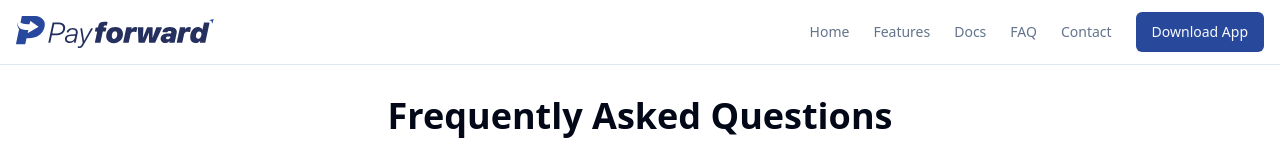
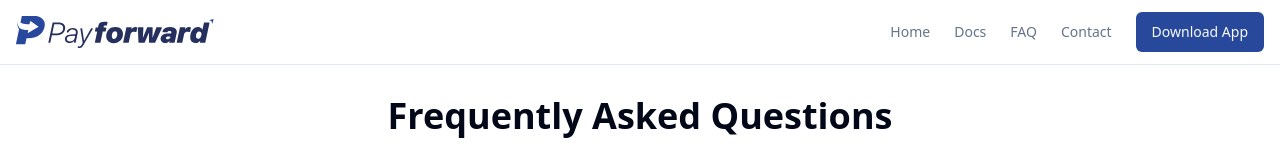
Before and after one commit to samirg1/payforward-web, a React (Vite) app: page /faq in a window 1280 px wide. Shown: the top 157 px of the page. Built offline with nearby package versions, Linux system fonts and the light colour scheme.

Commit message:
Remove features link from navbar

```diff
--- a/src/components/MainNav.tsx
+++ b/src/components/MainNav.tsx
@@ -10,7 +10,6 @@ const MainNav = () => {
 
   const navItems = [
     { label: "Home", href: "/" },
-    { label: "Features", href: "/#features" },
     { label: "Docs", href: "/docs" },
     { label: "FAQ", href: "/faq" },
     { label: "Contact", href: "/contact" },
```
